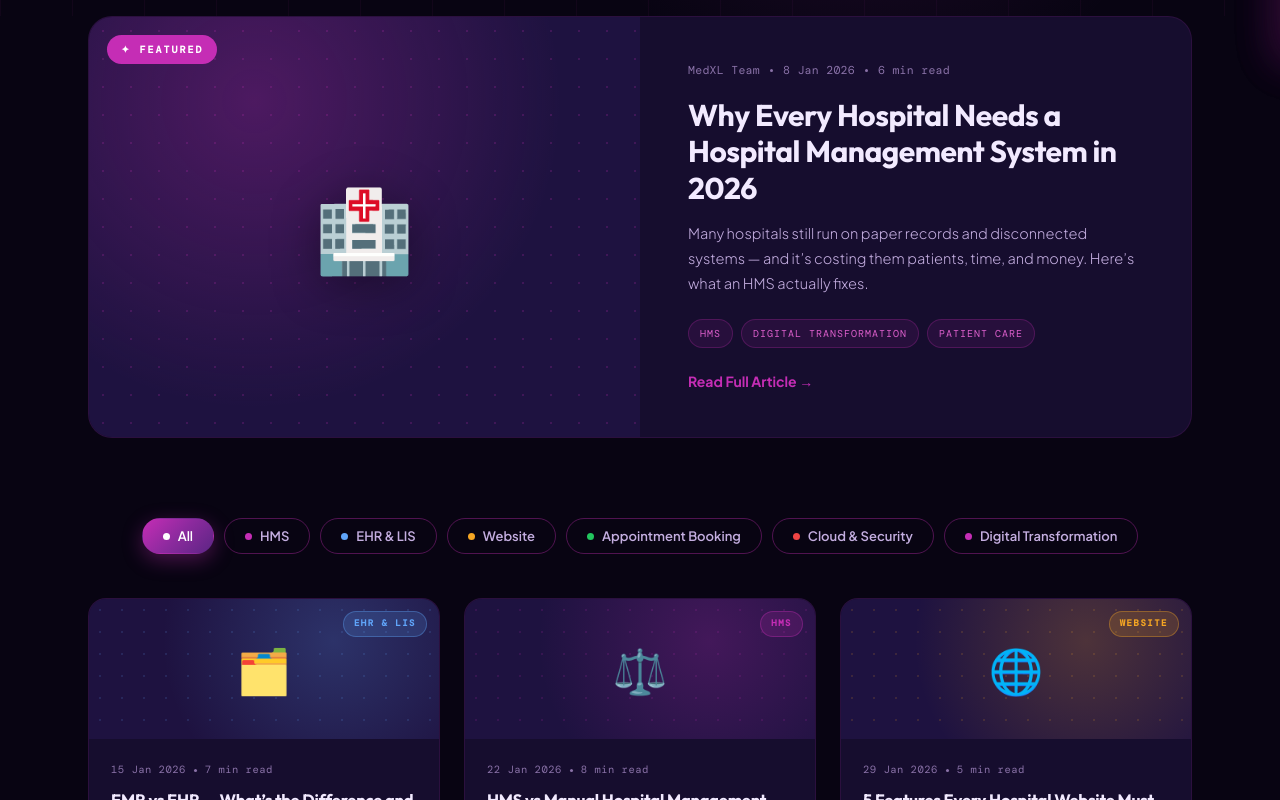
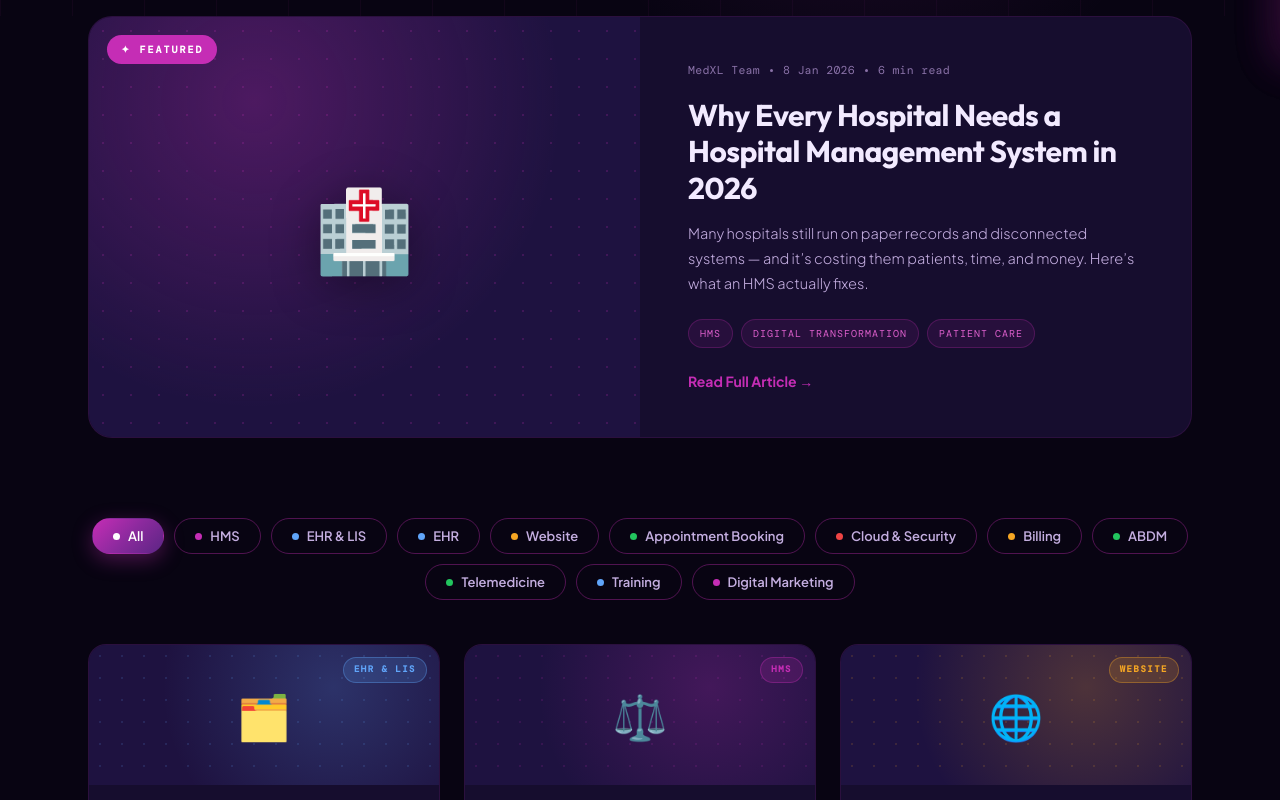
Before and after one commit to ashokraj-0604/MedXL, a React (Vite) app: page /Blog in a window 1280 px wide. Shown: the part 735-1535 px from the top of the page. Built offline with nearby package versions, Linux system fonts and the light colour scheme; a web font is replaced by a local one.

Commit message:
code update

```diff
--- a/src/App.jsx
+++ b/src/App.jsx
@@ -60,7 +60,7 @@ export default function App() {
           <Route path="/Opbilling" element={<Opbilling />} />
           <Route path="/Cookies" element={<Cookies />} />
           <Route path="/Blog" element={<BlogPage />} />
-          <Route path="/Blog/:id" element={<BlogPostPage />} />
+          <Route path="/Blog/:slug" element={<BlogPostPage />} />
           <Route path="/team" element={<TeamPage />} />
           <Route path="/careers" element={<CareerPage />} />
         </Routes>
--- a/src/data/blogPosts.js
+++ b/src/data/blogPosts.js
@@ -1436,8 +1436,19 @@ content: [
 
 // Categories shown as filter pills on /blog — derived automatically, but
 // listed here in the order you want them to appear. "All" is added by BlogPage.
-export const blogCategories = ['HMS', 'EHR & LIS', 'Website', 'Appointment Booking', 'Cloud & Security', 'Digital Transformation'];
-
+export const blogCategories = [
+  'HMS',
+  'EHR & LIS',
+  'EHR',
+  'Website',
+  'Appointment Booking',
+  'Cloud & Security',
+  'Billing',
+  'ABDM',
+  'Telemedicine',
+  'Training',
+  'Digital Marketing',
+];
 export function getPostBySlug(slug) {
   return blogPosts.find(p => p.slug === slug) || null;
 }
```
